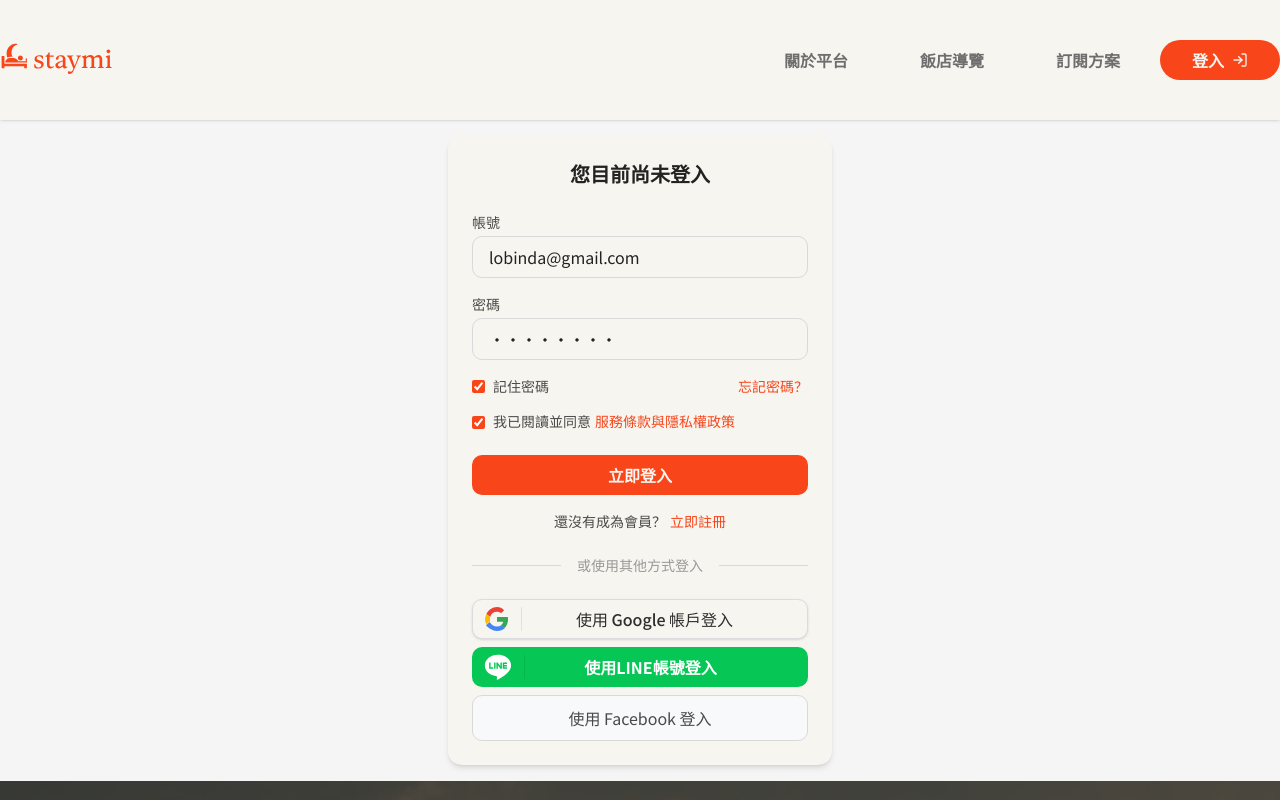
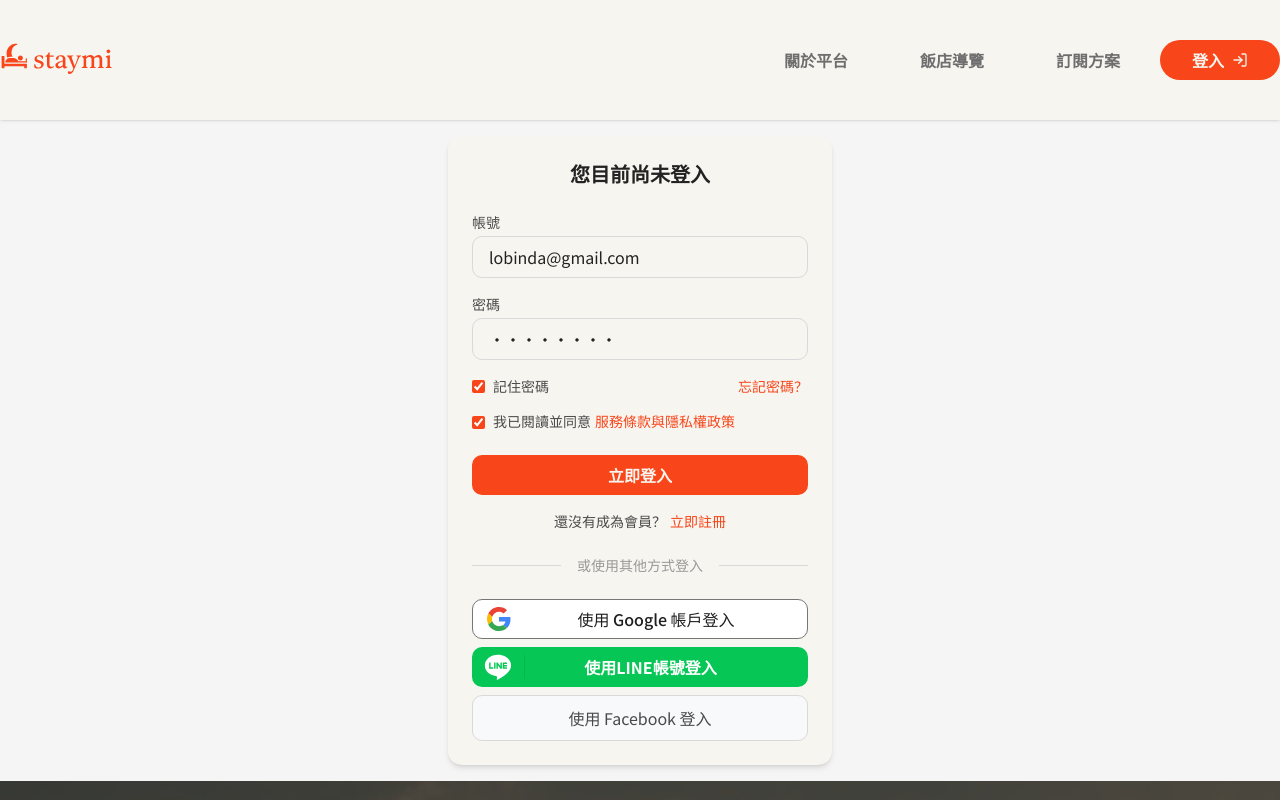
Before and after one commit to MisTPEBUS/stay-mi-next-app, a Next.js app: page /login in a window 1280 px wide. Shown: the top 800 px of the page. Built offline with nearby package versions, Linux system fonts and the light colour scheme; no server answers.

Commit message:
refactor: 💡 調整 google lonin button style，並將 logo 抽出為 icon

```diff
--- a/src/app/(auth)/login/_components/GoogleButton.tsx
+++ b/src/app/(auth)/login/_components/GoogleButton.tsx
@@ -1,3 +1,4 @@
+import IconGoogle from "@/components/Icons/IconGoogle";
 import { Button } from "@/components/ui/button";
 import { useAsPathStore } from "@/store/useAsPathStore";
 
@@ -9,27 +10,10 @@ const GoogleButton = () => {
   };
   return (
     <Button type="button" onClick={redirectToLine} variant="googleLogin" className="rounded-lg pl-2">
-      <div className="flex size-8 items-center justify-center">
-        <svg xmlns="http://www.w3.org/2000/svg" viewBox="0 0 48 48" className="size-6">
-          <path
-            fill="#EA4335"
-            d="M24 9.5c3.14 0 5.95 1.08 8.17 2.86l6.1-6.1C34.41 2.28 29.49 0 24 0 14.61 0 6.7 5.84 2.88 14.12l7.5 5.82C12.06 13.11 17.56 9.5 24 9.5z"
-          />
-          <path
-            fill="#34A853"
-            d="M46.1 24.5c0-1.58-.14-3.1-.41-4.56H24v9.31h12.44c-.54 2.9-2.15 5.36-4.56 7.05l7.36 5.73C43.78 37.48 46.1 31.41 46.1 24.5z"
-          />
-          <path
-            fill="#FBBC05"
-            d="M10.38 28.24a14.43 14.43 0 0 1 0-8.49l-7.5-5.82A24 24 0 0 0 0 24c0 3.84.92 7.47 2.88 10.71l7.5-6.47z"
-          />
-          <path
-            fill="#4285F4"
-            d="M24 48c6.49 0 11.91-2.14 15.88-5.83l-7.36-5.73a13.7 13.7 0 0 1-8.52 2.73c-6.44 0-11.94-3.61-14.62-8.99l-7.5 6.47C6.7 42.16 14.61 48 24 48z"
-          />
-        </svg>
+      <div className="flex size-9 items-center justify-center">
+        <IconGoogle className="size-6" />
       </div>
-      <p className="flex-1 border-l border-[#000000]/8 pl-3 font-medium text-black">使用 Google 帳戶登入</p>
+      <p className="flex-1 pl-3">使用 Google 帳戶登入</p>
     </Button>
   );
 };
--- /dev/null
+++ b/src/components/Icons/IconGoogle.tsx
@@ -0,0 +1,27 @@
+import React from "react";
+
+const IconGoogle = (props: React.SVGProps<SVGSVGElement>) => {
+  return (
+    <svg version="1.1" xmlns="http://www.w3.org/2000/svg" viewBox="0 0 48 48" fill="currentColor" {...props}>
+      <path
+        fill="#EA4335"
+        d="M24 9.5c3.54 0 6.71 1.22 9.21 3.6l6.85-6.85C35.9 2.38 30.47 0 24 0 14.62 0 6.51 5.38 2.56 13.22l7.98 6.19C12.43 13.72 17.74 9.5 24 9.5z"
+      ></path>
+      <path
+        fill="#4285F4"
+        d="M46.98 24.55c0-1.57-.15-3.09-.38-4.55H24v9.02h12.94c-.58 2.96-2.26 5.48-4.78 7.18l7.73 6c4.51-4.18 7.09-10.36 7.09-17.65z"
+      ></path>
+      <path
+        fill="#FBBC05"
+        d="M10.53 28.59c-.48-1.45-.76-2.99-.76-4.59s.27-3.14.76-4.59l-7.98-6.19C.92 16.46 0 20.12 0 24c0 3.88.92 7.54 2.56 10.78l7.97-6.19z"
+      ></path>
+      <path
+        fill="#34A853"
+        d="M24 48c6.48 0 11.93-2.13 15.89-5.81l-7.73-6c-2.15 1.45-4.92 2.3-8.16 2.3-6.26 0-11.57-4.22-13.47-9.91l-7.98 6.19C6.51 42.62 14.62 48 24 48z"
+      ></path>
+      <path fill="none" d="M0 0h48v48H0z"></path>
+    </svg>
+  );
+};
+
+export default IconGoogle;
--- a/src/components/ui/button.tsx
+++ b/src/components/ui/button.tsx
@@ -21,7 +21,7 @@ const buttonVariants = cva(
         lineLogin:
           "relative w-full gap-2 bg-[#06C755] text-white-pure font-bold px-6 py-3 hover:after:absolute hover:after:inset-0 hover:after:bg-black/10 active:after:absolute active:after:inset-0 active:after:bg-black/30 disabled:bg-white disabled:border disabled:border-[#E5E5E5]/60 disabled:text-[#1E1E1E]/20",
         googleLogin:
-          "relative w-full gap-2 bg-white text-[#3c4043] font-medium px-6 py-3 border border-[#dadce0] rounded-md shadow hover:shadow-md hover:bg-[#f7f8f8] active:bg-[#e8e8e8] transition-colors duration-150 disabled:opacity-50 disabled:cursor-not-allowed cursor-pointer",
+          "relative w-full gap-2 bg-white-pure text-[#1f1f1f] font-medium px-6 py-3 border border-[#747775] rounded-md hover:bg-[#303030]/8 active:bg-[#e8e8e8] transition-colors duration-150 disabled:opacity-50 disabled:cursor-not-allowed cursor-pointer",
       },
       size: {
         default: "h-10 px-8 rounded-full",
```
